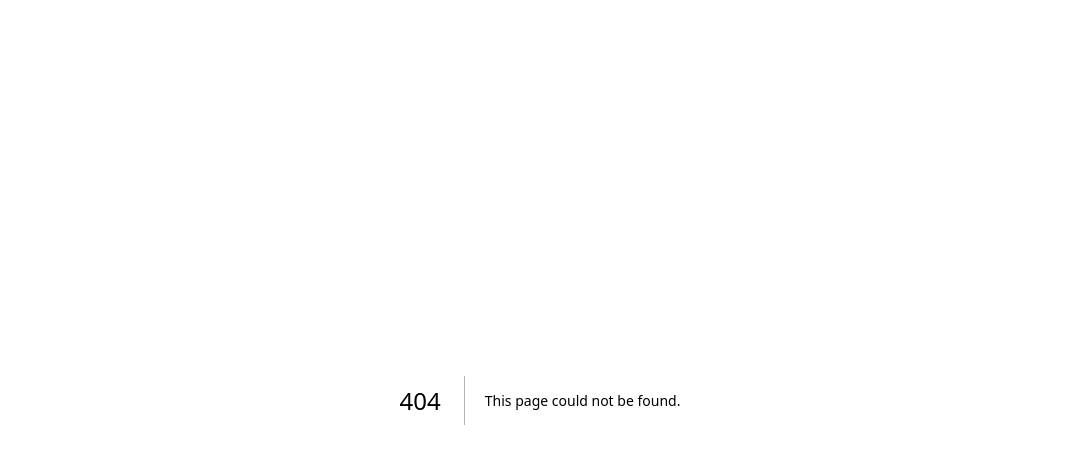
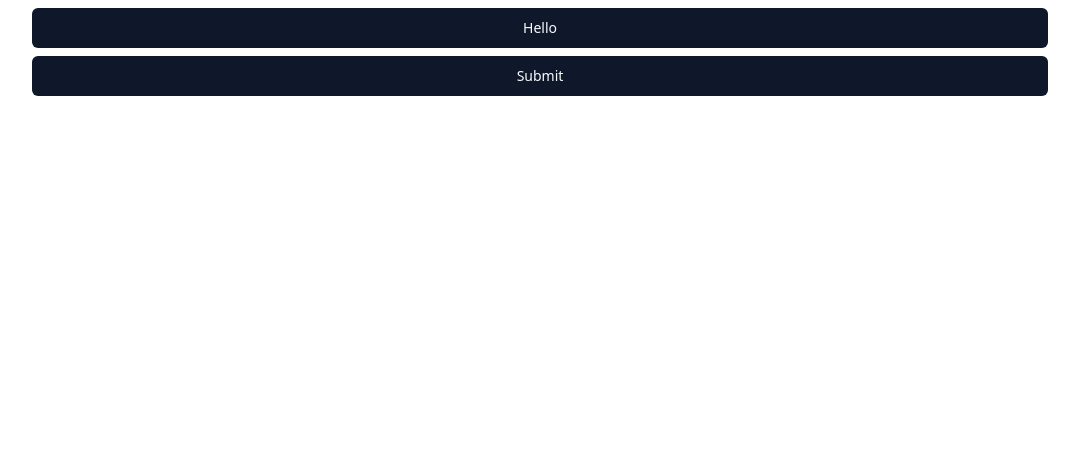
Before and after one commit to toy-crane/fastcampus-optimize-performance, a Next.js app in the folder apps/linktrue/: page /form-test in a window 1280 px wide. Before the commit this address had no page. Shown: the top 464 px of the page, without its empty margins (100-1179 px from the left). Built offline with nearby package versions, Linux system fonts and the light colour scheme.

Commit message:
form test 추가

```diff
--- /dev/null
+++ b/apps/linktrue/app/form-test/page.tsx
@@ -0,0 +1,24 @@
+import { Button } from "@/components/ui/button";
+
+function Page() {
+  const formSubmit = async () => {
+    "use server";
+    console.log("formSubmit");
+  };
+
+  const formSubmit2 = async () => {
+    "use server";
+    console.log("formSubmit2");
+  };
+
+  return (
+    <div className="container py-2">
+      <form action={formSubmit} className="flex flex-col gap-2">
+        <Button formAction={formSubmit2}>Hello</Button>
+        <Button type="submit">Submit</Button>
+      </form>
+    </div>
+  );
+}
+
+export default Page;
```
